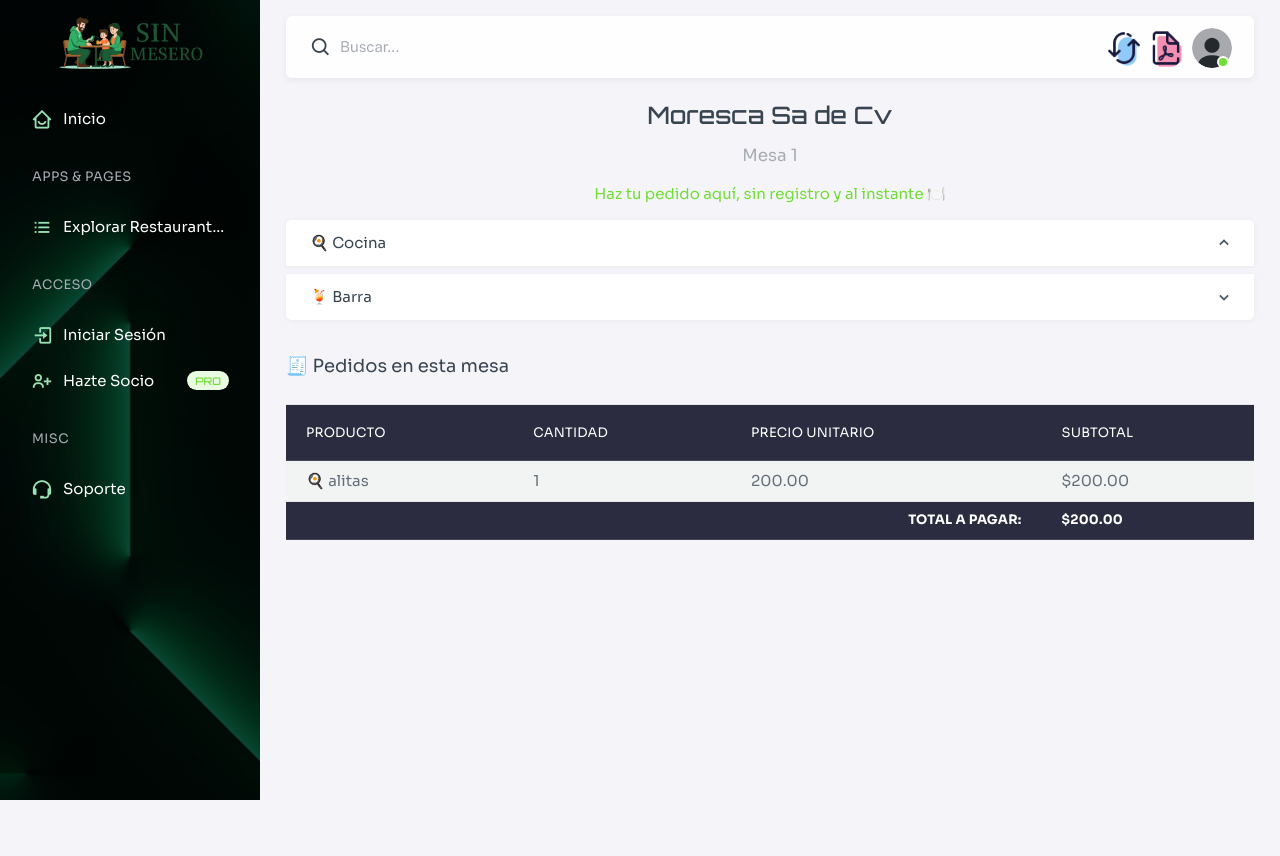
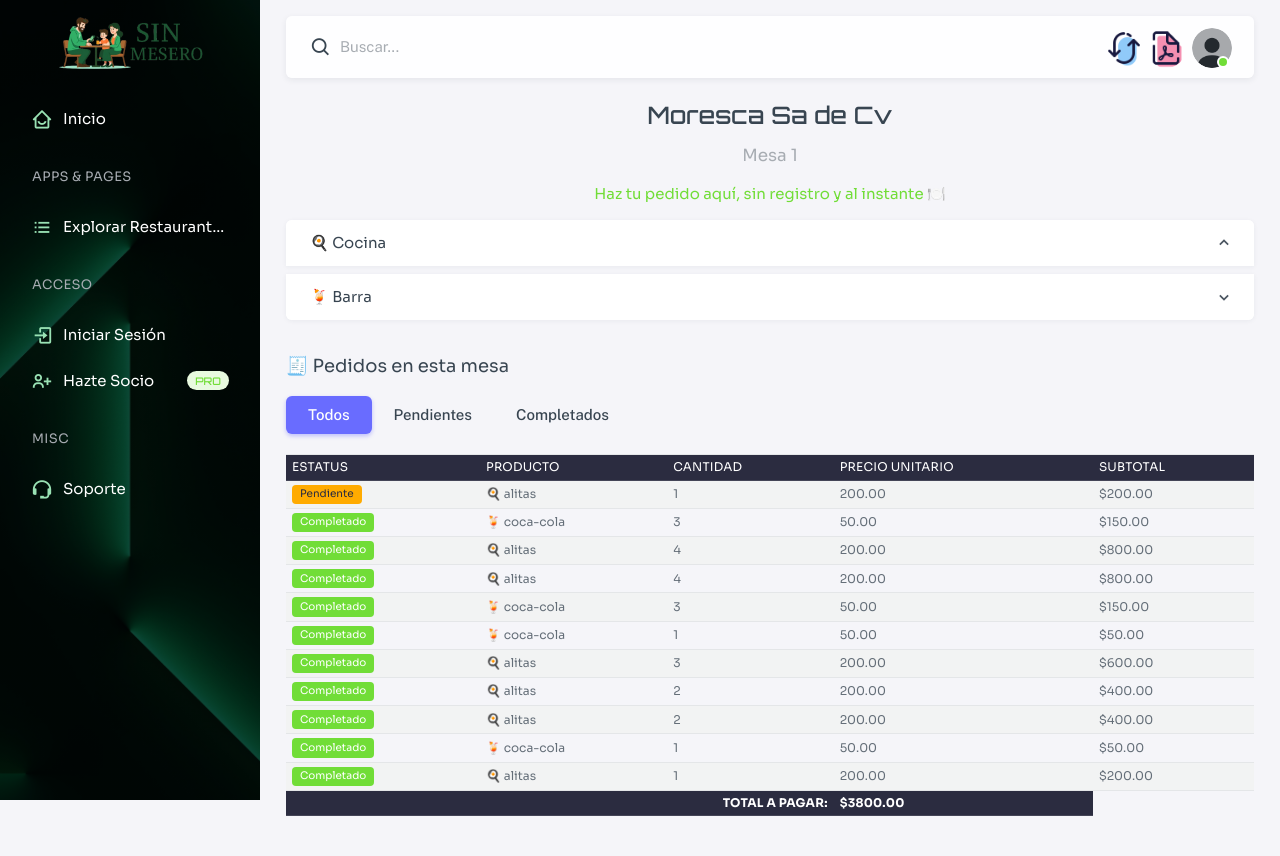
Before and after one commit to DISTinTheHouse/test_4, a Django app: a page that uses restaurantes/templates/restaurantes/pedido_rapido.html in a window 1280 px wide. Before the commit the page ends 800 px from the top, so only its background shows below. Run offline with Django 5.2, Linux system fonts and the light colour scheme; data comes from the database, SQL or seed files in the repository; both versions use the stored data as it was after the commit; some libraries are stand-ins or nearby versions.

Commit message:
mejoras considerables en pedidos

```diff
--- a/restaurantes/templates/restaurantes/pedido_rapido.html
+++ b/restaurantes/templates/restaurantes/pedido_rapido.html
@@ -5,6 +5,26 @@
         <h1 class="display-6 fuente-2">{{ restaurante.nombre }}</h1>
         <p class="lead text-muted fuente">Mesa {{ mesa.numero_mesa }}</p>
         <p class="text-success fuente">Haz tu pedido aquí, sin registro y al instante 🍽️</p>
+    </div>
+
+    <!-- Modal de confirmación -->
+    <div class="modal fade" id="confirmarPedidoModal" tabindex="-1" aria-labelledby="modalLabel" aria-hidden="true">
+      <div class="modal-dialog">
+        <div class="modal-content">
+          <div class="modal-header">
+            <h5 class="modal-title fuente" id="modalLabel">¡Confirmar pedido!</h5>
+            <button type="button" class="btn-close" data-bs-dismiss="modal" aria-label="Close"></button>
+          </div>
+          <div class="modal-body fuente">
+            <p id="detallePedido"></p>
+            <p class="text-muted" id="estadoPedidoSimulado"></p>
+          </div>
+          <div class="modal-footer">
+            <button type="button" class="btn btn-secondary me-2" data-bs-dismiss="modal">Cancelar</button>
+            <button type="button" class="btn btn-primary" id="confirmarBtn">Confirmar</button>
+          </div>
+        </div>
+      </div>
     </div>
 
     <div class="accordion mb-4" id="menuAccordion">
@@ -79,14 +99,33 @@
         </div>
     </div>
 
+    <style>
+        #tabla-pedidos td, #tabla-pedidos th {
+    font-size: 0.75rem; /* más chico que fs-6 */
+    padding: 4px 6px;
+    }
+    </style>
+
     <div class="row">
         <div class="col-12">
             <h5 class="mt-4 fuente">🧾 Pedidos en esta mesa</h5>
+            <ul class="nav nav-pills mb-3" id="filtro-tabla" role="tablist">
+                <li class="nav-item" role="presentation">
+                    <button class="nav-link active" data-estado="todos">Todos</button>
+                </li>
+                <li class="nav-item" role="presentation">
+                    <button class="nav-link" data-estado="pendiente">Pendientes</button>
+                </li>
+                <li class="nav-item" role="presentation">
+                    <button class="nav-link" data-estado="completado">Completados</button>
+                </li>
+            </ul>
             {% if pedidos %}
             <div class="table-responsive">
                 <table class="table table-sm table-hover table-striped mt-2 fuente" id="tabla-pedidos">
                     <thead class="table-dark">
                         <tr>
+                            <th>Estatus</th>
                             <th>Producto</th>
                             <th>Cantidad</th>
                             <th>Precio unitario</th>
@@ -96,6 +135,17 @@
                     <tbody>
                         {% for pedido in pedidos %}
                         <tr>
+                            <td>
+                            {% if pedido.estado == 'pendiente' %}
+                                <span class="badge bg-warning text-dark">Pendiente</span>
+                            {% elif pedido.estado == 'en_proceso' %}
+                                <span class="badge bg-info text-dark">En preparación</span>
+                            {% elif pedido.estado == 'completado' %}
+                                <span class="badge bg-success">Completado</span>
+                            {% else %}
+                                <span class="badge bg-success">Completado</span>
+                            {% endif %}
+                            </td>
                             <td>
                                 {% if pedido.platillo %}
                                   🍳 {{ pedido.platillo.nombre }}
@@ -129,11 +179,11 @@
         </div>
     </div>
 
-
     <script>
-    document.addEventListener('DOMContentLoaded', function() {
+    document.addEventListener('DOMContentLoaded', function () {
+        // Calcular totales
         let total = 0;
-        document.querySelectorAll('#tabla-pedidos tbody tr').forEach(function(row) {
+        document.querySelectorAll('#tabla-pedidos tbody tr').forEach(function (row) {
             const cantidad = parseFloat(row.querySelector('.cantidad').textContent.trim());
             const precio = parseFloat(row.querySelector('.precio-unitario').textContent.trim());
             const subtotal = cantidad * precio;
@@ -144,7 +194,71 @@
         if (totalCell) {
             totalCell.textContent = '$' + total.toFixed(2);
         }
+
+        // Interceptar formularios
+        document.querySelectorAll('form').forEach(function (form) {
+            form.addEventListener('submit', function (e) {
+                e.preventDefault();
+
+                const nombre = form.querySelector('strong').textContent;
+                const cantidad = parseInt(form.querySelector('input[name="cantidad"]').value);
+                const tipo = form.querySelector('input[name="tipo"]').value;
+                const precioTexto = form.querySelector('span.badge').textContent.replace('$', '');
+                const precioUnitario = parseFloat(precioTexto);
+                const total = (precioUnitario * cantidad).toFixed(2);
+
+                // Mostrar modal
+                const modal = new bootstrap.Modal(document.getElementById('confirmarPedidoModal'));
+                document.getElementById('detallePedido').textContent =
+                    `¿Deseas pedir ${cantidad} ${nombre} (${tipo}) por un total de $${total}?`;
+                modal.show();
+
+                // Confirmación real
+                document.getElementById('confirmarBtn').onclick = async function () {
+                    modal.hide();
+                    const formData = new FormData(form);
+                    try {
+                        const response = await fetch(form.action, {
+                            method: 'POST',
+                            body: formData,
+                            headers: {
+                                'X-Requested-With': 'XMLHttpRequest'
+                            }
+                        });
+
+                        if (response.ok) {
+                            location.reload(); // Pedido reflejado en chinga
+                        } else {
+                            alert("Error al enviar el pedido.");
+                        }
+                    } catch (error) {
+                        console.error("Error:", error);
+                        alert("No se pudo enviar el pedido.");
+                    }
+                };
+            });
+        });
+    });
+    document.querySelectorAll('#filtro-tabla .nav-link').forEach(btn => {
+        btn.addEventListener('click', function () {
+            document.querySelectorAll('#filtro-tabla .nav-link').forEach(b => b.classList.remove('active'));
+            btn.classList.add('active');
+            const estado = btn.getAttribute('data-estado');
+
+            document.querySelectorAll('#tabla-pedidos tbody tr').forEach(row => {
+                const badge = row.querySelector('td span.badge');
+                const texto = badge?.textContent?.toLowerCase();
+
+                if (estado === 'todos' || texto.includes(estado)) {
+                    row.style.display = '';
+                } else {
+                    row.style.display = 'none';
+                }
+            });
+        });
     });
     </script>
+
+
 </div>
 {% endblock %}
--- a/restaurantes/views.py
+++ b/restaurantes/views.py
@@ -363,7 +363,7 @@ def pedido_rapido(request, slug, numero_mesa):
     pedidos = Pedido.objects.filter(
         restaurante=restaurante,
         mesa=mesa,
-        estado='pendiente'
+        estado__in=['completado', 'pendiente', 'en_proceso', 'completado']
     ).order_by('-id')
 
     # Calcula el total
```
Also changed, not shown: db.sqlite3.
